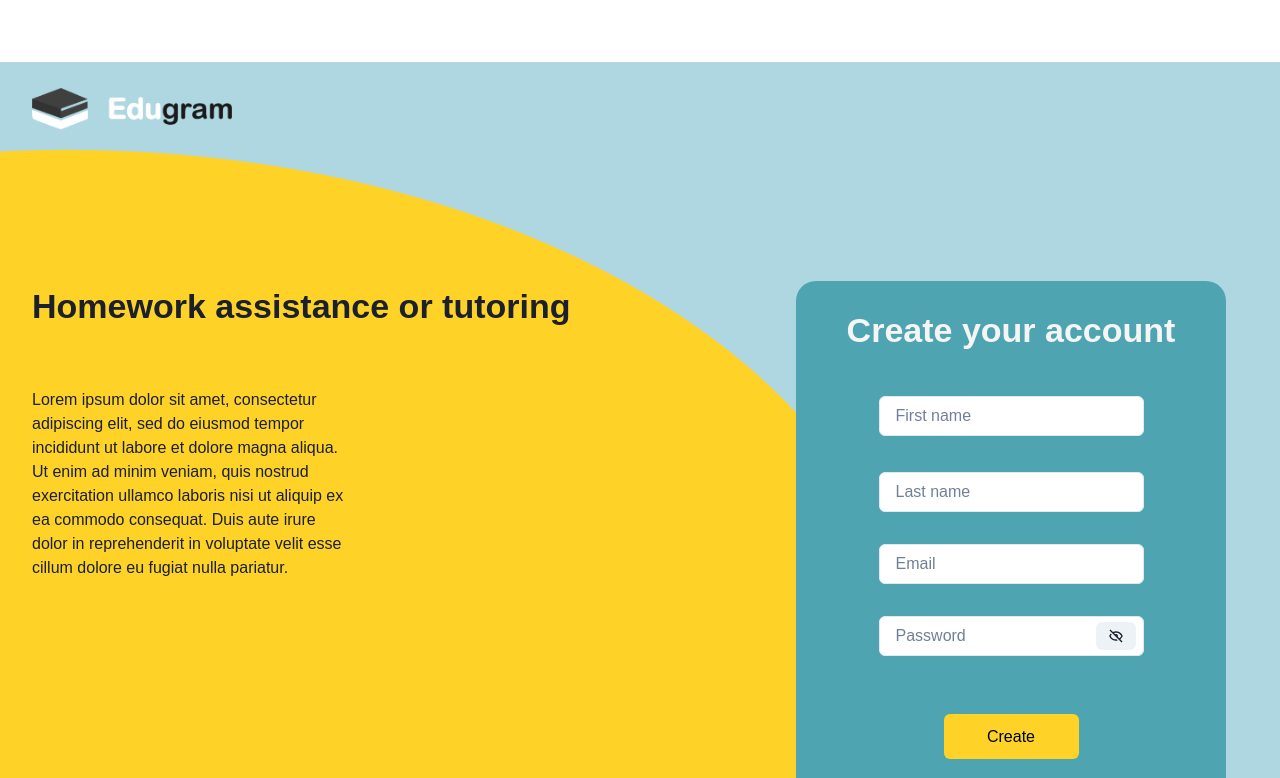
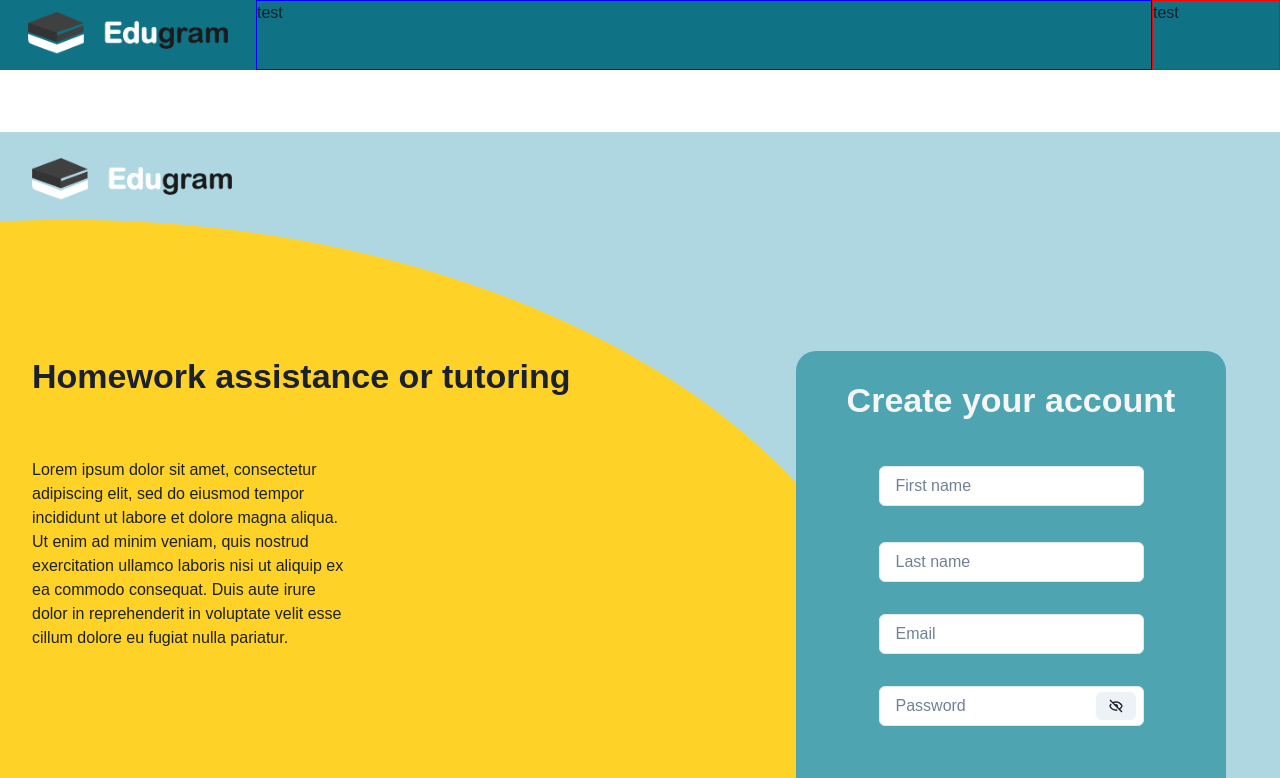
Before and after one commit to dkumankumah/Edugram, a Next.js app: page /register in a window 1280 px wide. Shown: the top 778 px of the page. Built offline with nearby package versions, Linux system fonts and the light colour scheme.

Commit message:
navbar created

```diff
--- a/src/components/RegisterFormtutor.tsx
+++ b/src/components/RegisterFormtutor.tsx
@@ -11,7 +11,7 @@ import { GoogleBtn } from "../components/shared/GoogleBtn";
 import { PasswordInput } from "../components/shared/PasswordInput";
 import React, { useState } from "react";
 
-export default function RegisterFormTutor() {
+export function RegisterFormTutor() {
 
   const [tutor, setTutor] = useState({
     firstName: "",
--- /dev/null
+++ b/src/components/shared/Navbar/Navbar.tsx
@@ -0,0 +1,39 @@
+/**
+ * @author Bugra Karaaslan, 500830631, This is an inputfield component.
+ */
+
+import {
+  BoxProps,
+  Box,
+  Flex,
+  FlexProps,
+  Grid,
+  GridItem,
+  Image,
+} from "@chakra-ui/react";
+
+interface ComponentProps extends FlexProps {}
+
+export function Navbar({ ...props }: ComponentProps) {
+  return (
+    <Flex bg="blueGreen" h="70">
+      <Grid w="100%" templateColumns="20% 70% 10%">
+        <GridItem w="100%" >
+          <Flex justify="center" mt={3}>
+            <Image
+              maxW="200px"
+              src="/images/edugram-logo.png"
+              alt="logo of Edugram"
+            />
+          </Flex>
+        </GridItem>
+        <GridItem w="100%" border="1px solid blue">
+          test
+        </GridItem>
+        <GridItem w="100%" border="1px solid red">
+          test
+        </GridItem>
+      </Grid>
+    </Flex>
+  );
+}
--- /dev/null
+++ b/src/components/shared/Navbar/index.ts
@@ -0,0 +1 @@
+export * from './Navbar'
--- a/src/pages/register.tsx
+++ b/src/pages/register.tsx
@@ -5,7 +5,8 @@ import { Flex, Text, Image, Box } from "@chakra-ui/react";
 import registerPageTutor from "../../public/data/registerPageTutor.json";
 
 // component imports
-import RegisterFormTutor from "../components/RegisterFormtutor";
+import { RegisterFormTutor } from "../components/RegisterFormtutor";
+import { Navbar } from '../components/shared/Navbar'
 
 interface PageProps {
   title?: String;
@@ -14,6 +15,8 @@ interface PageProps {
 
 export default function Register({ title, description }: PageProps) {
   return (
+    <>
+    <Navbar/>
     <Flex
       minH="100vh"
       backgroundImage="url('/images/bg-edugram.png')"
@@ -50,6 +53,8 @@ export default function Register({ title, description }: PageProps) {
         </Flex>
       </Flex>
     </Flex>
+    </>
+
   );
 }
 
```
Also changed, not shown: .yarnrc.yml (deleted), 2 other files (tests, documents, lock files or other folders).
